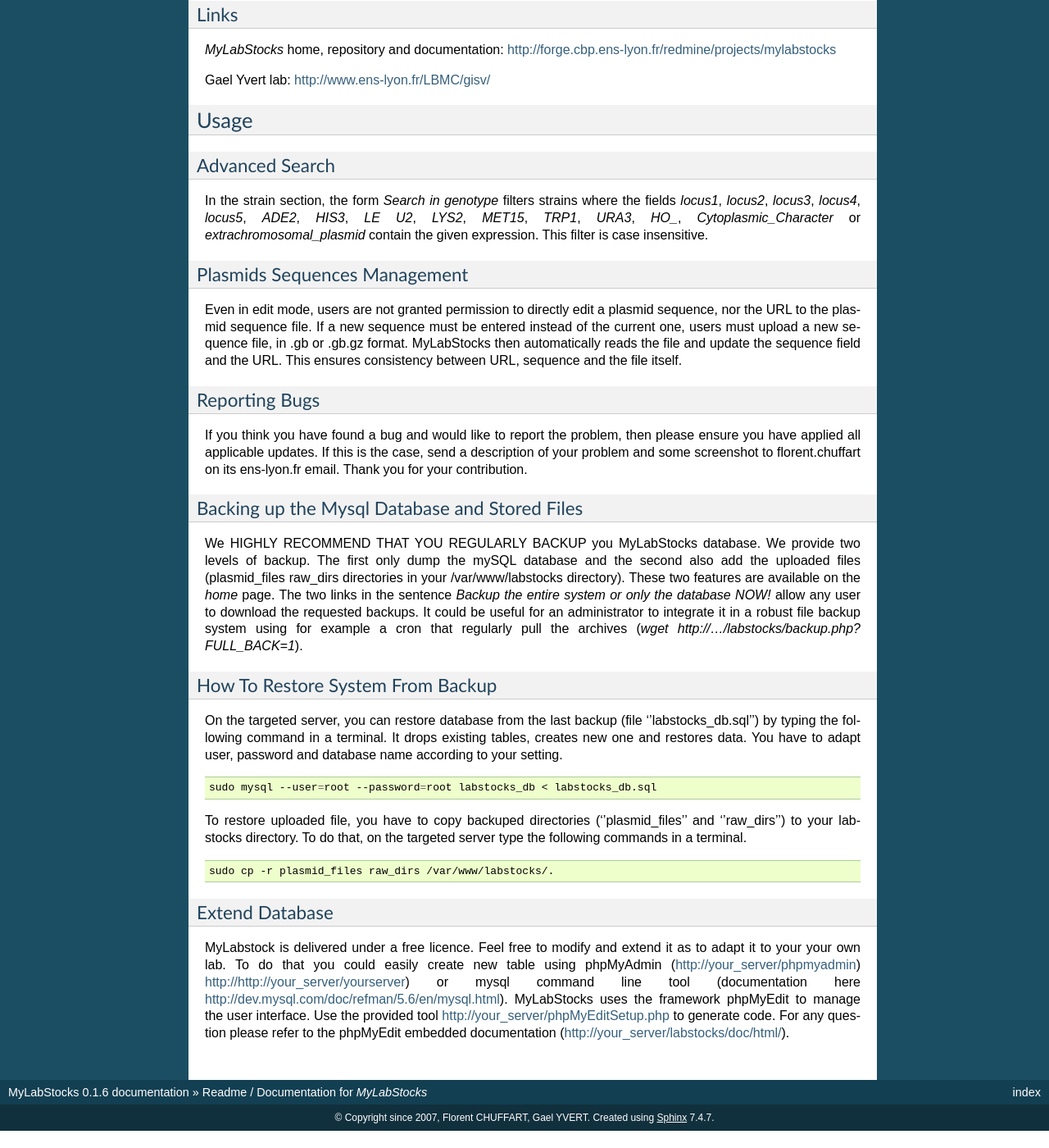
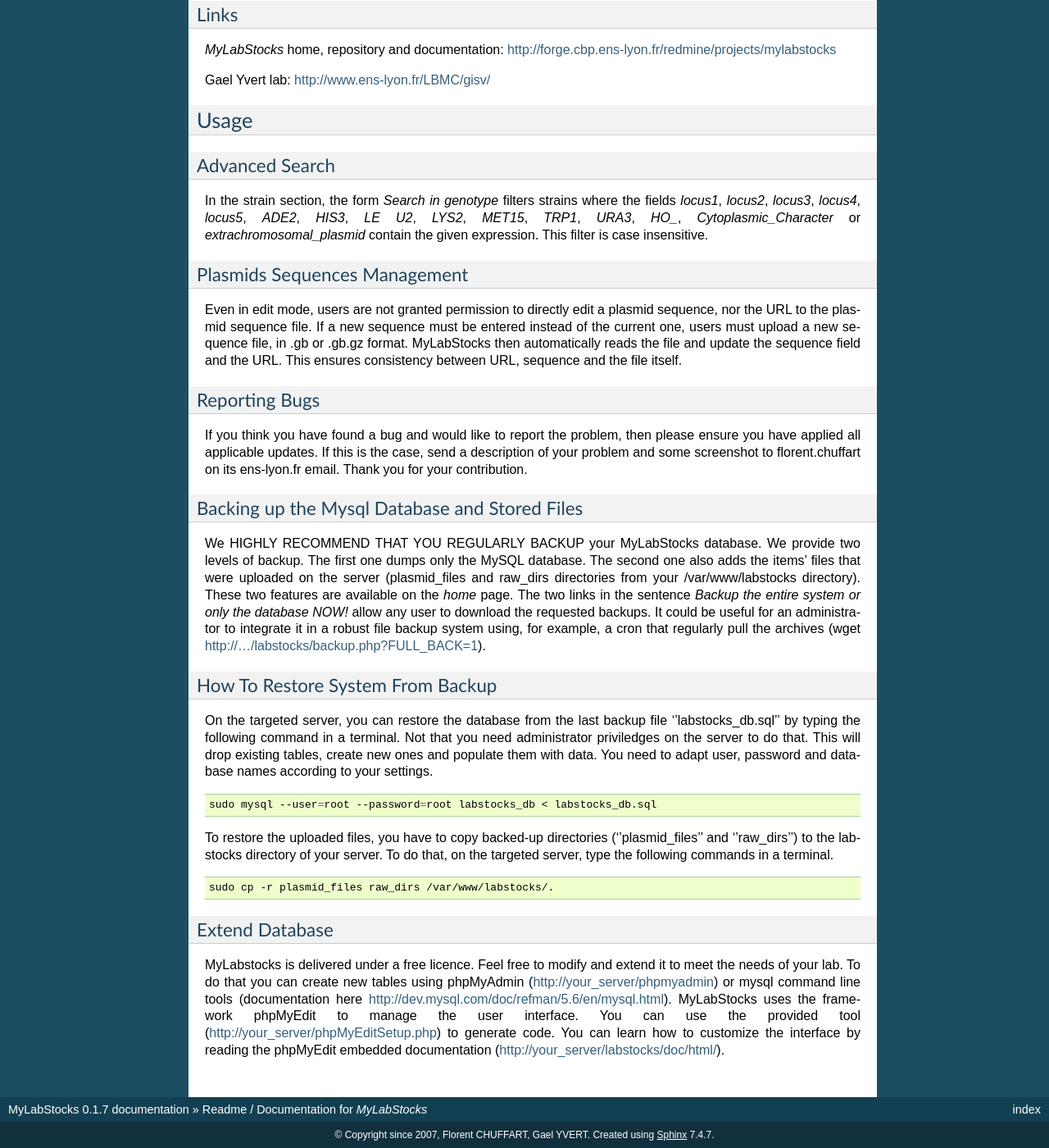
Before and after one commit to fchuffar/mylabstocks, a Sphinx documentation site: the page built from doc/index.rst, in a window 1280 px wide and 1400 px high, scrolled down 3470 px. Shown: the whole window at 82% size. Built offline with Sphinx 7.4.7, drawn with Linux system fonts in a browser that asks for light colours; before the commit the page ends 4849 px from its top, so only the background shows below that; some of the changed text lies outside the part shown.

```diff
--- a/doc/conf.py
+++ b/doc/conf.py
@@ -50,9 +50,9 @@
 # built documents.
 #
 # The short X.Y version.
-version = '0.1.6'
+version = '0.1.7'
 # The full version, including alpha/beta/rc tags.
-release = '0.1.6'
+release = '0.1.7'
 
 # The language for content autogenerated by Sphinx. Refer to documentation
 # for a list of supported languages.
--- a/doc/index.rst
+++ b/doc/index.rst
@@ -40,7 +40,7 @@
 Prerequisites
 -------------
 
-Prior to installing MyLabStocks, a number of packages must be installed on your system. Git is used to retrieve MyLabStocks sources. MySQL, Apache and phpMyAdmin ensure web and database services, it needs php5 and php5-curl packages. Tomcat6 will support advanced plasmid visualisation services (PlasMapper), it needs openjdk-6-jdk and ant. Finally, Blast is used to analyse sequences, it needs csh.
+Prior to installing MyLabStocks, a number of packages must be installed on your system. Git is used to retrieve MyLabStocks sources. MySQL, Apache and phpMyAdmin ensure web and database services, it needs php5 and php5-curl packages. Tomcat6 will support advanced plasmid visualisation services (PlasMapper), it needs openjdk-6-jdk and ant. Finally, BLAST is used to analyse sequences, it needs csh.
 
 On the targeted server, you can install these packages by typing the following command in a terminal.
 
@@ -61,12 +61,12 @@
 ..
 
 
-Install wwwblast
+Install wwwBLAST
 ----------------
 
-MyLabStocks uses Blast queries for several of its features, wwwblast is a web interface which provides access to this feature in a user-friendly way.
+MyLabStocks uses BLAST queries for several of its features, wwwBLAST is a web interface which provides access to this feature in a user-friendly way.
 
-MyLabStocks is distributed with wwwblast working on a x64 architecture.
+MyLabStocks is distributed with wwwBLAST working on a x64 architecture.
 For other architectures, please refer to the NCBI repositories
 http://mirrors.vbi.vt.edu/mirrors/ftp.ncbi.nih.gov/blast/executables/release/LATEST
 
@@ -103,7 +103,7 @@
 ..
 
 
-Now you have a wwwblast instance available here: http://your_server/blast.
+Now you have a wwwBLAST instance available here: http://your_server/blast.
 
 
 Install PlasMapper
@@ -140,7 +140,7 @@
   sudo chmod 775 /var/lib/tomcat6/webapps/PlasMapper/dataBase/db_vectorFeature/
   sudo chown root:www-data /var/lib/tomcat6/webapps/PlasMapper/html/feature.html
   sudo chmod 664 /var/lib/tomcat6/webapps/PlasMapper/html/feature.html
-  #  Now, plasmid features are ready to be searched by MyLabStocks via Blast queries.
+  #  Now, plasmid features are ready to be searched by MyLabStocks via BLAST queries.
   cd ../../..
 ..
 
@@ -238,14 +238,27 @@
 Backing up the Mysql Database and Stored Files
 ----------------------------------------------
 
-We HIGHLY RECOMMEND THAT YOU REGULARLY BACKUP you MyLabStocks database. We provide two levels of backup. The first only dump the mySQL database and the second also add the uploaded files (plasmid_files raw_dirs directories in your /var/www/labstocks directory). These two features are available on the *home* page. The two links in the sentence *Backup the entire system or only the database NOW!* allow any user to download the requested backups. It could be useful for an administrator to integrate it in a robust file backup system using for example a cron that regularly pull the archives (*wget http://.../labstocks/backup.php?FULL_BACK=1*).
+We HIGHLY RECOMMEND THAT YOU REGULARLY BACKUP your MyLabStocks
+database. We provide two levels of backup. The first one dumps only the
+MySQL database. The second one also adds the items' files that were uploaded on the server (plasmid_files and raw_dirs directories from your /var/www/labstocks
+directory). These two features are available on the *home* page. The
+two links in the sentence *Backup the entire system or only the
+database NOW!* allow any user to download the requested backups. It
+could be useful for an administrator to integrate it in a robust file
+backup system using, for example, a cron that regularly pull the
+archives (wget http://.../labstocks/backup.php?FULL_BACK=1).
 
 
 
 How To Restore System From Backup
 ---------------------------------
 
-On the targeted server, you can restore database from the last backup (file ''labstocks_db.sql'') by typing the following command in a terminal. It drops existing tables, creates new one and restores data. You have to adapt user, password and database name according to your setting.
+On the targeted server, you can restore the database from the last backup
+file ''labstocks_db.sql'' by typing the following command in a
+terminal. Not that you need administrator priviledges on the server to do that. This will drop existing tables, create new ones and populate them with data.
+You need to adapt user, password and database names according to your
+settings.
+
 
 .. code:: bash
 
@@ -253,7 +266,9 @@
 ..
 
 
-To restore uploaded file, you have to copy backuped directories (''plasmid_files'' and ''raw_dirs'') to your labstocks directory. To do that, on the targeted server type the following commands in a terminal.
+To restore the uploaded files, you have to copy backed-up directories
+(''plasmid_files'' and ''raw_dirs'') to the labstocks directory of your server. To do that, on the targeted server, type the following commands in a
+terminal.
 
 .. code:: bash
 
@@ -264,4 +279,11 @@
 Extend Database
 ---------------
 
-MyLabstock is delivered under a free licence. Feel free to modify and extend it as to adapt it to your your own lab. To do that you could easily create new table using phpMyAdmin (http://your_server/phpmyadmin) http://http://your_server/yourserver) or mysql command line tool (documentation here http://dev.mysql.com/doc/refman/5.6/en/mysql.html). MyLabStocks uses the  framework phpMyEdit to manage the user interface. Use the provided tool http://your_server/phpMyEditSetup.php to generate code. For any question please refer to the phpMyEdit embedded documentation (http://your_server/labstocks/doc/html/).
+MyLabstocks is delivered under a free licence. Feel free to modify and
+extend it to meet the needs of your lab. To do that you can
+create new tables using phpMyAdmin
+(http://your_server/phpmyadmin)
+or mysql command line tools (documentation here
+http://dev.mysql.com/doc/refman/5.6/en/mysql.html).
+MyLabStocks uses the  framework phpMyEdit to manage the user interface. You can use the provided tool (http://your_server/phpMyEditSetup.php) to generate code.
+You can learn how to customize the interface by reading the phpMyEdit embedded documentation (http://your_server/labstocks/doc/html/).
```
Also changed, not shown: 2 other files.
